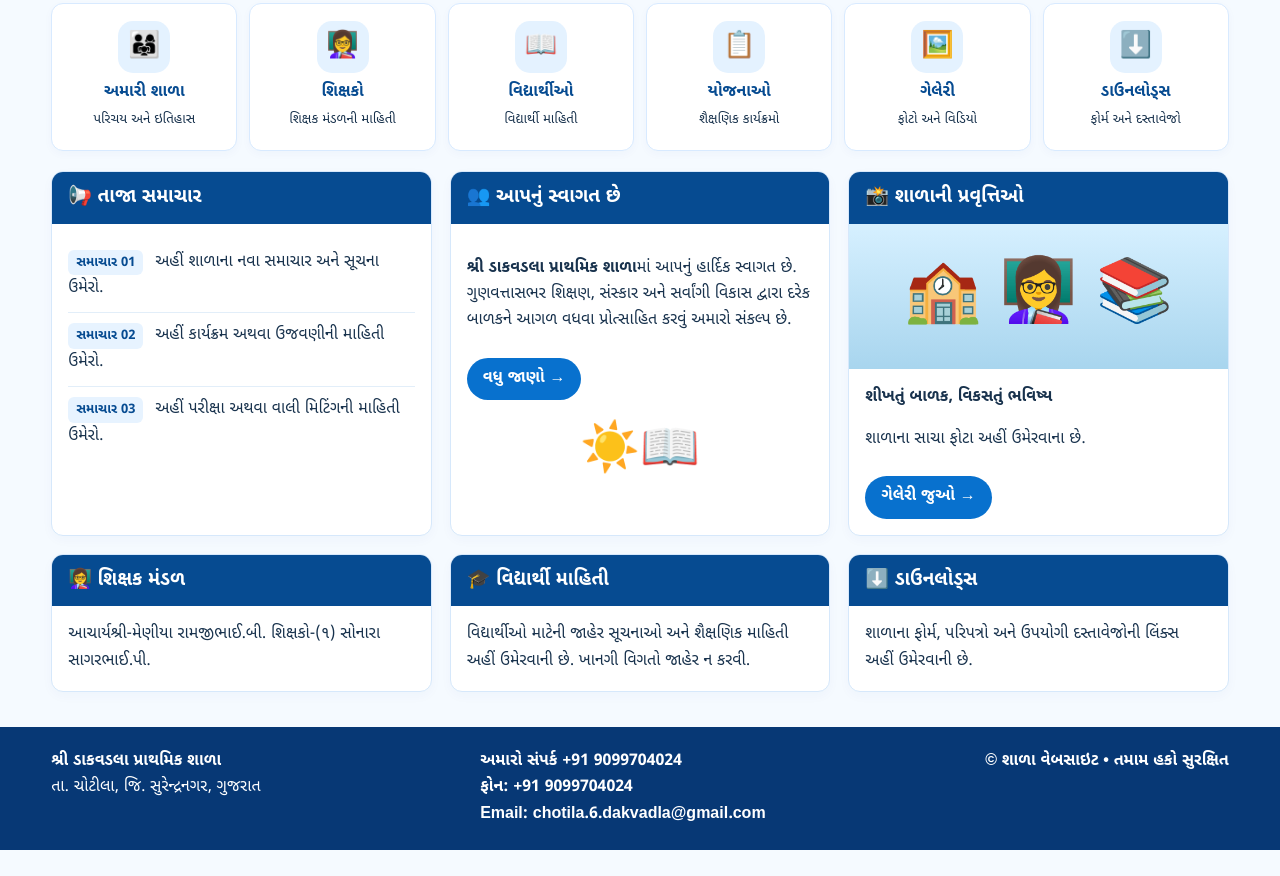
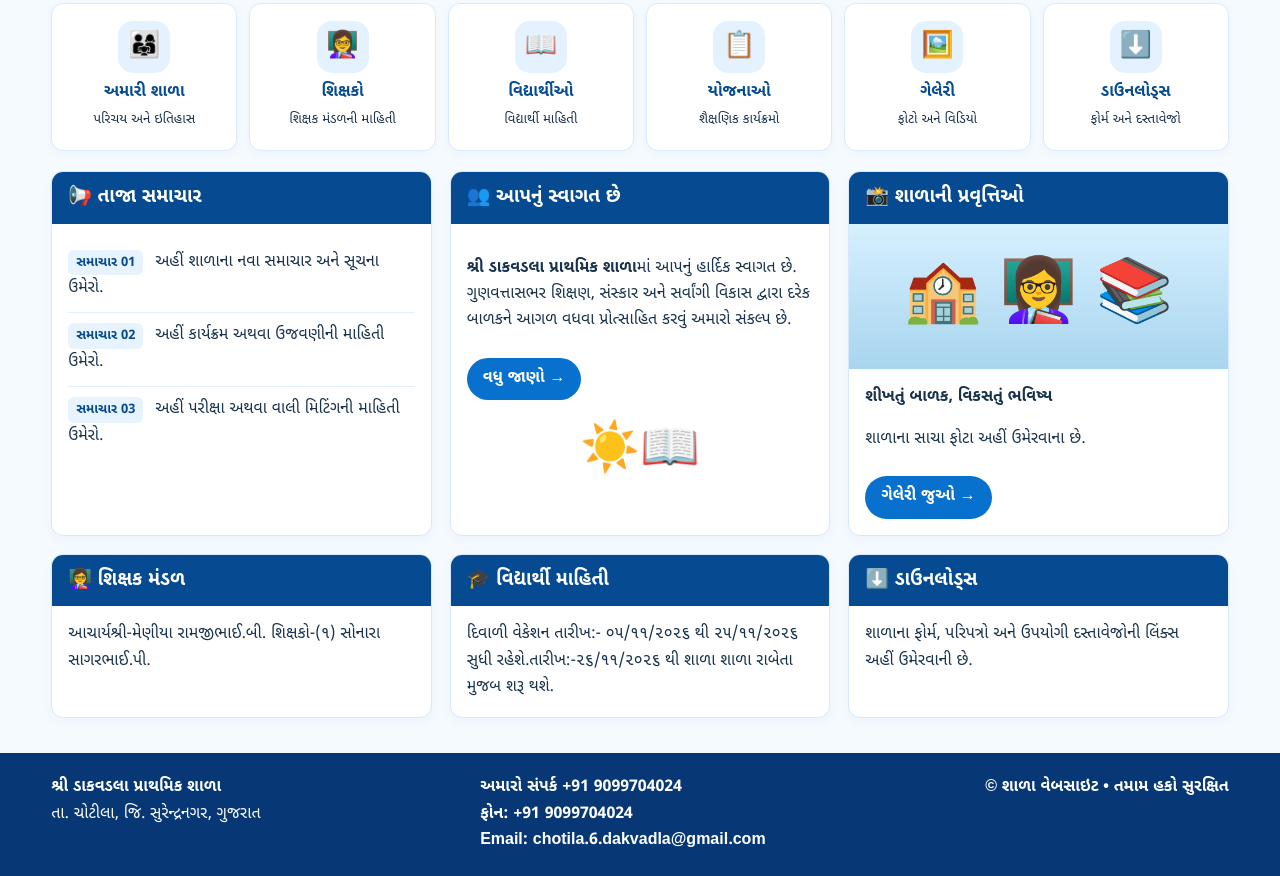
Before and after one commit to Dakvadla/dakvadla-primary-school, a plain HTML site: page index.html in a window 1280 px wide. Shown: the part 547-1423 px from the top of the page. Before the commit the page ends 1397 px from the top, so only its background shows below. Drawn offline with Linux system fonts and the light colour scheme.

Commit message:
Modify student information in index.html
Updated student information section with vacation dates.

```diff
--- a/index.html
+++ b/index.html
@@ -60,7 +60,7 @@ footer{background:#073875;color:white;padding:22px 4%;display:flex;justify-conte
   </div></article>
   <article class="panel" id="gallery"><h3>📸 શાળાની પ્રવૃત્તિઓ</h3><div class="class-photo">🏫 👩‍🏫 📚</div><div class="panel-body"><strong>શીખતું બાળક, વિકસતું ભવિષ્ય</strong><p>શાળાના સાચા ફોટા અહીં ઉમેરવાના છે.</p><a class="btn" href="#gallery">ગેલેરી જુઓ →</a></div></article>
   <article class="panel" id="teachers"><h3>👩‍🏫 શિક્ષક મંડળ</h3><div class="panel-body">આચાર્યશ્રી-મેણીયા રામજીભાઈ.બી. શિક્ષકો-(૧) સોનારા સાગરભાઈ.પી.  </div></article>
-  <article class="panel" id="students"><h3>🎓 વિદ્યાર્થી માહિતી</h3><div class="panel-body">વિદ્યાર્થીઓ માટેની જાહેર સૂચનાઓ અને શૈક્ષણિક માહિતી અહીં ઉમેરવાની છે. ખાનગી વિગતો જાહેર ન કરવી.</div></article>
+  <article class="panel" id="students"><h3>🎓 વિદ્યાર્થી માહિતી</h3><div class="panel-body">દિવાળી વેકેશન તારીખ:- ૦૫/૧૧/૨૦૨૬ થી ૨૫/૧૧/૨૦૨૬ સુધી રહેશે.તારીખ:-૨૬/૧૧/૨૦૨૬ થી શાળા શાળા રાબેતા મુજબ શરૂ થશે.</div></article>
   <article class="panel" id="downloads"><h3>⬇️ ડાઉનલોડ્સ</h3><div class="panel-body">શાળાના ફોર્મ, પરિપત્રો અને ઉપયોગી દસ્તાવેજોની લિંક્સ અહીં ઉમેરવાની છે.</div></article>
 </section>
 </main>
```
